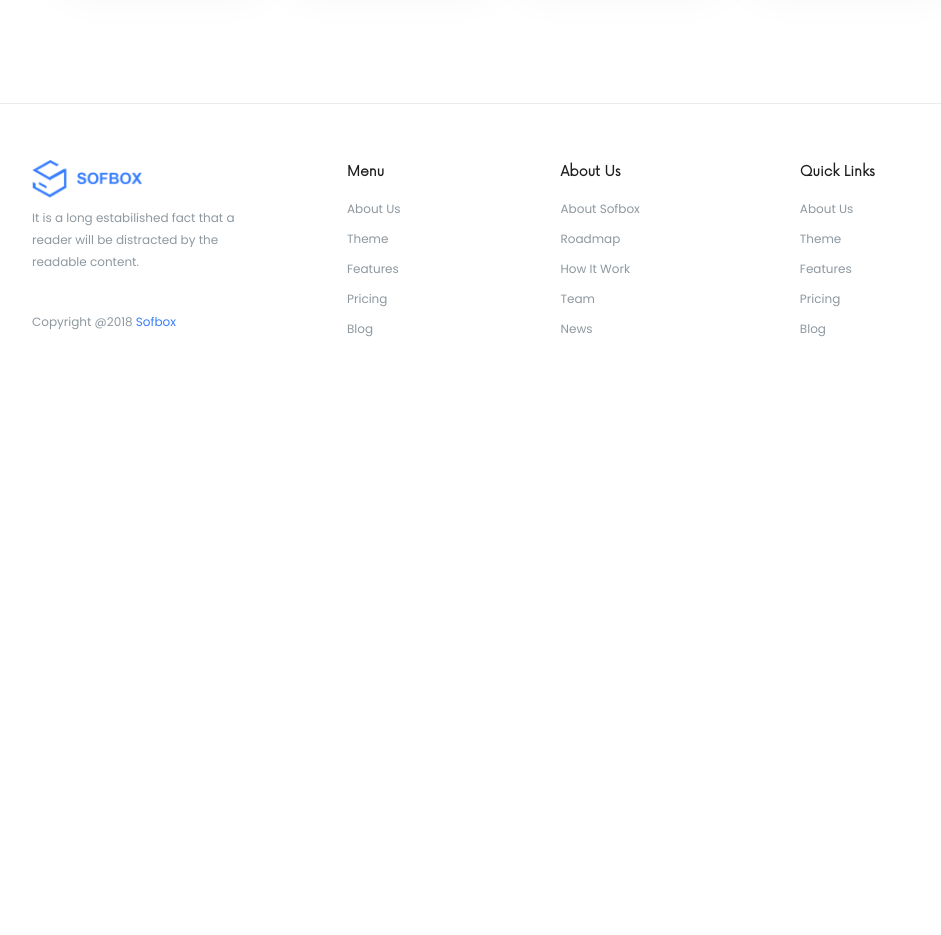
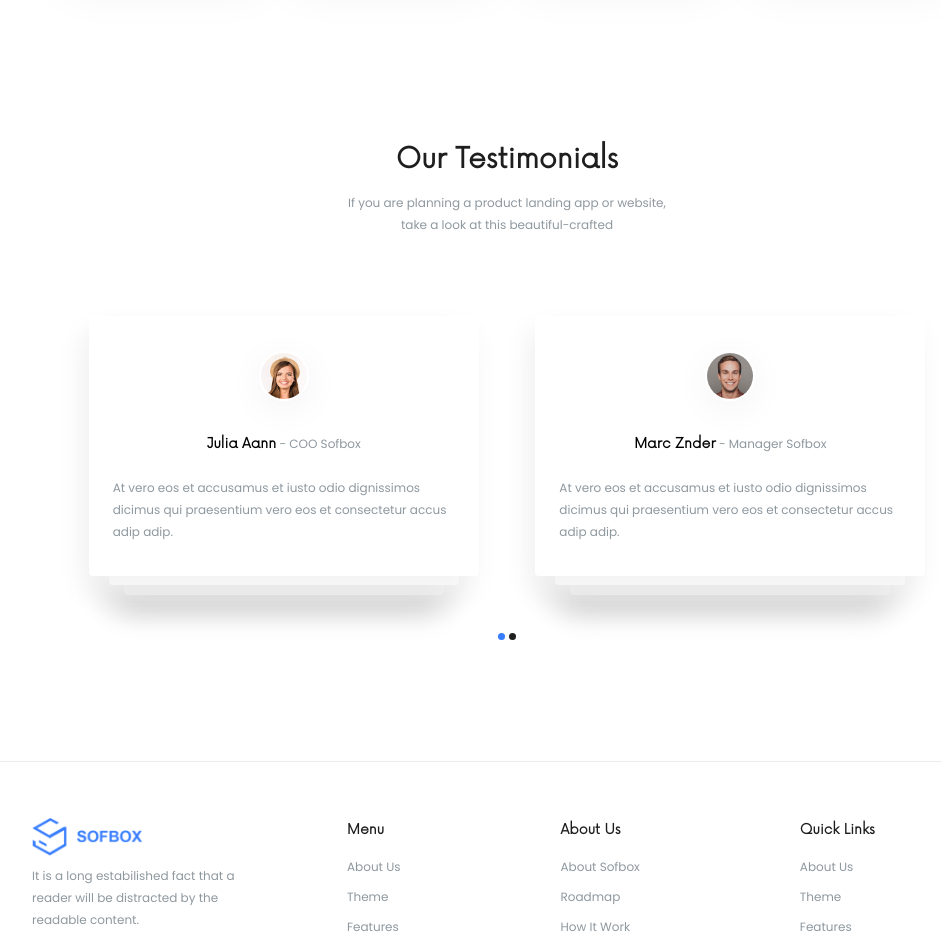
Before and after one commit to lorenzo-guerrini/proj-html-vuejs, a Vue app: page / in a window 1280 px wide. Shown: the part 1860-2795 px from the top of the page, without its empty margins (133-1074 px from the left). Before the commit the page ends 2266 px from the top, so only its background shows below. Built offline with nearby package versions, Linux system fonts and the light colour scheme.

Commit message:
Aggiunta sezione Testimonials

```diff
--- a/src/assets/style/vars.scss
+++ b/src/assets/style/vars.scss
@@ -55,7 +55,8 @@ $borderColorFourth: #0000000D;
 //Footer border top
 $borderColorFifth: #00000014;
 
-
+//Testimonials
+$borderColorSixth: #FFFFFF;
 
 // ---- FONTS ----
 $fontMain: "now-light", Tahoma, Geneva, Verdana, sans-serif;
--- a/src/components/commons/Testimonial.vue
+++ b/src/components/commons/Testimonial.vue
@@ -1,13 +1,105 @@
 <template>
   <!-- Testimonal della sezione Testimonials -->
   <!-- TODO: Immagine, nome, testo -->
-  <div></div>
+  <div class="testimonial">
+    <div class="image">
+      <img :src="require(`../../assets/img/${image}`)" :alt="name" />
+    </div>
+    <div class="info">
+      <span class="name">{{ name }}</span
+      ><span class="role"> - {{ role }}</span>
+    </div>
+    <p>{{ description }}</p>
+  </div>
 </template>
 
 <script>
 export default {
   name: "Testimonial",
+  props: {
+    image: String,
+    name: String,
+    role: String,
+    description: String,
+  },
 };
 </script>
 
-<style lang="scss" scoped></style>
+<style lang="scss" scoped>
+@import "../../assets/style/vars.scss";
+
+.testimonial {
+  width: 390px;
+  height: 260px;
+  background-color: $backgroundColorMain;
+
+  padding: 35px 24px;
+  border-radius: 4px;
+
+  box-shadow: -6px 15px 30px 0px #f2f2f2;
+
+  display: flex;
+  flex-direction: column;
+  align-items: center;
+
+  position: relative;
+
+  &::before {
+    content: "";
+    position: absolute;
+    bottom: -9px;
+    width: 350px;
+    z-index: -1;
+    border-radius: 4px;
+    height: 100%;
+    background-color: $backgroundColorMain;
+    box-shadow: -6px 15px 30px 0px #d6d6d6;
+  }
+
+  &::after {
+    content: "";
+    position: absolute;
+    bottom: -19px;
+    width: 320px;
+    left: 0;
+    margin: 0 auto;
+    right: 0;
+    z-index: -2;
+    border-radius: 4px;
+    height: 100%;
+    background-color: $backgroundColorMain;
+    box-shadow: -6px 15px 30px 0px #c5c5c5;
+  }
+}
+
+.image {
+  width: 50px;
+  margin-bottom: 22px;
+
+  img {
+    width: 100%;
+    overflow: hidden;
+
+    border: 2px solid $borderColorSixth;
+    border-radius: 50%;
+
+    box-shadow: 0px 8px 38px 0px #f3f3f3;
+  }
+}
+
+.info {
+  margin-bottom: 22px;
+
+  .name {
+    font-size: 14px;
+    font-family: $fontMain;
+    font-weight: bold;
+  }
+
+  .role {
+    color: $textColorSecond;
+    font-size: 12px;
+    line-height: 22px;
+  }
+}
+</style>
--- a/src/components/macro/Main.vue
+++ b/src/components/macro/Main.vue
@@ -9,6 +9,7 @@
     <SmallLists />
     <TextAndImage />
     <Features />
+    <Testimonials />
   </main>
 </template>
 
@@ -17,6 +18,7 @@ import Jumbotron from "../sections/Jumbotron.vue";
 import SmallLists from "../sections/SmallLists.vue";
 import TextAndImage from "../sections/TextAndImage.vue";
 import Features from "../sections/Features.vue";
+import Testimonials from "../sections/Testimonials.vue";
 
 export default {
   name: "Main",
@@ -25,6 +27,7 @@ export default {
     SmallLists,
     TextAndImage,
     Features,
+    Testimonials,
   },
 };
 </script>
--- a/src/components/sections/Testimonials.vue
+++ b/src/components/sections/Testimonials.vue
@@ -1,13 +1,100 @@
 <template>
   <!-- Sezione Testimonials -->
   <!-- TODO: Testo, Testimonial (commons) -->
-  <section></section>
+  <section>
+    <div class="container">
+      <div class="text">
+        <h2>Our Testimonials</h2>
+        <p>
+          If you are planning a product landing app or website, <br />take a
+          look at this beautiful-crafted
+        </p>
+      </div>
+
+      <div class="testimonials">
+        <Testimonial
+          v-for="(item, i) in testimonialsArray"
+          :key="item.name + i"
+          :image="item.image"
+          :name="item.name"
+          :role="item.role"
+          :description="item.description"
+        />
+      </div>
+
+      <div class="dots">
+        <span class="dot active"><i class="fa-solid fa-circle"></i></span>
+        <span class="dot"><i class="fa-solid fa-circle"></i></span>
+      </div>
+    </div>
+  </section>
 </template>
 
 <script>
+import Testimonial from "../commons/Testimonial.vue";
+
 export default {
   name: "Testimonials",
+  components: {
+    Testimonial,
+  },
+  data() {
+    return {
+      testimonialsArray: [
+        {
+          image: "26.jpeg",
+          name: "Julia Aann",
+          role: "COO Sofbox",
+          description:
+            "At vero eos et accusamus et iusto odio dignissimos dicimus qui praesentium vero eos et consectetur accus adip adip.",
+        },
+        {
+          image: "27.jpeg",
+          name: "Marc Znder",
+          role: "Manager Sofbox",
+          description:
+            "At vero eos et accusamus et iusto odio dignissimos dicimus qui praesentium vero eos et consectetur accus adip adip.",
+        },
+      ],
+    };
+  },
 };
 </script>
 
-<style lang="scss" scoped></style>
+<style lang="scss" scoped>
+@import "../../assets/style/vars.scss";
+
+section {
+  margin-top: 150px;
+}
+
+.text {
+  text-align: center;
+  margin-bottom: 80px;
+
+  h2 {
+    margin-bottom: 12px;
+  }
+}
+
+.testimonials {
+  display: flex;
+  justify-content: space-evenly;
+}
+
+.dots {
+  margin-top: 45px;
+  text-align: center;
+
+  .dot {
+    font-size: 7px;
+    color: $iconColorMain;
+
+    margin: 0 2px;
+
+    &.active {
+      color: $iconColorSecond !important;
+    }
+  }
+}
+</style>
```
